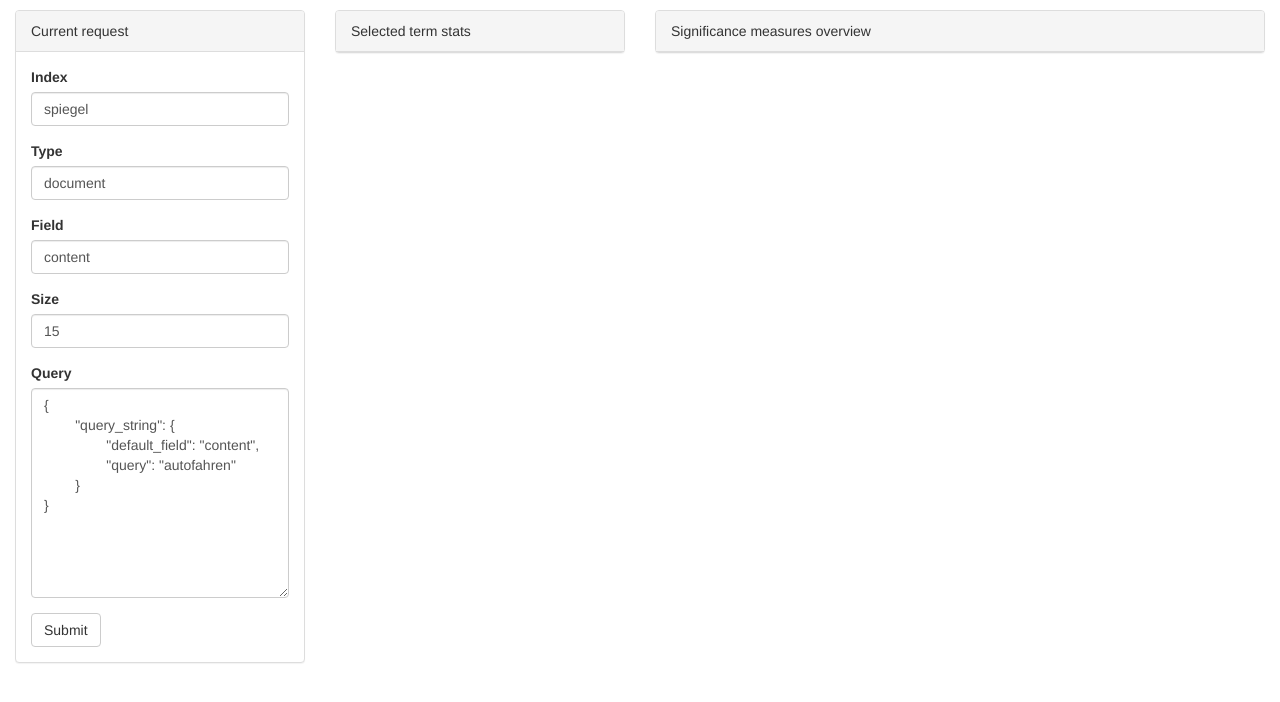
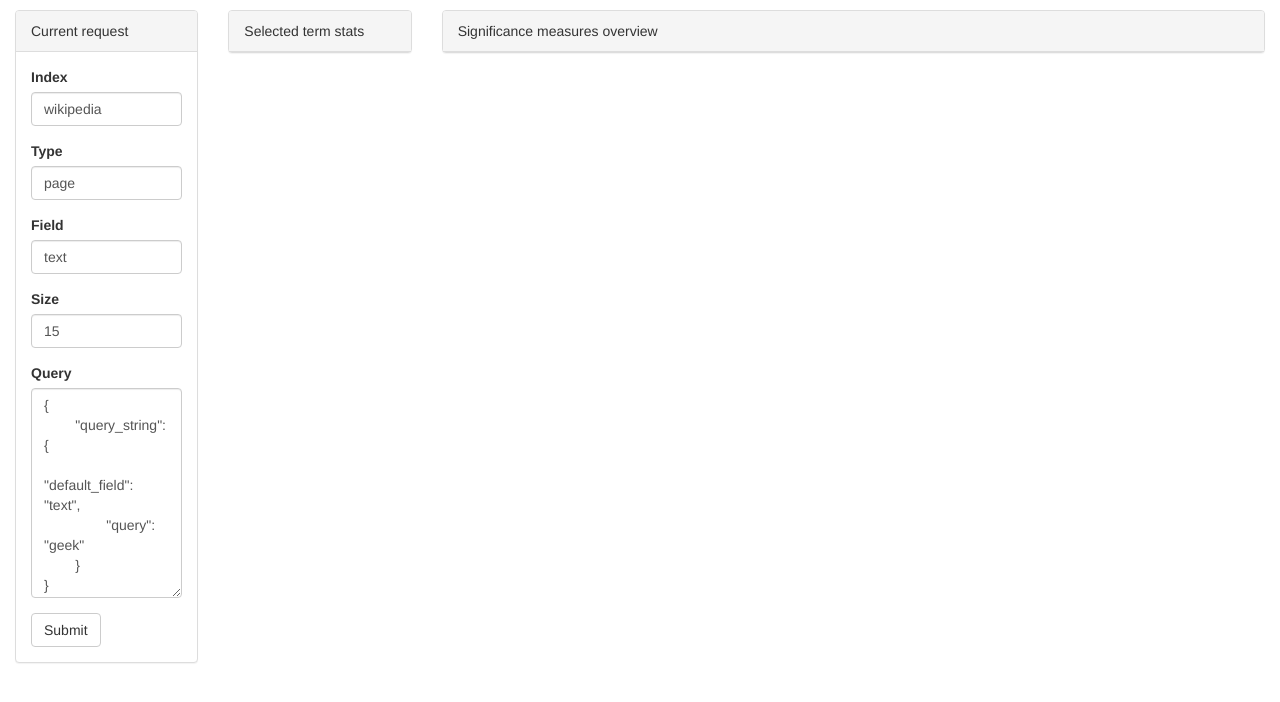
Before and after one commit to hkorte/significance-showcase, a plain HTML site: page src/main/_site/index.html in a window 1280 px wide. Drawn offline with nearby package versions, Linux system fonts and the light colour scheme.

Commit message:
Change default settings in angular app.

```diff
--- a/src/main/_site/index.html
+++ b/src/main/_site/index.html
@@ -10,7 +10,7 @@
 
 <div ng-app="SignificanceShowcase" ng-controller="MainController">
 
-	<div class="col-md-3">
+	<div class="col-md-2">
 		<div class="panel panel-default">
 			<div class="panel-heading">Current request</div>
 			<div class="panel-body">
@@ -40,8 +40,7 @@
 			</div>
 		</div>
 	</div>
-	<!--<select ng-model="selectedIndex" ng-options="obj.name for obj in indices"></select>-->
-	<div class="col-md-3">
+	<div class="col-md-2">
 		<div class="panel panel-default">
 			<div class="panel-heading">Selected term stats</div>
 			<table class="table selectedTerm" ng-show="selectedTerm != null">
@@ -133,7 +132,7 @@
 			</table>
 		</div>
 	</div>
-	<div class="col-md-6">
+	<div class="col-md-8">
 		<div class="panel panel-default">
 			<div class="panel-heading">Significance measures overview</div>
 			<table class="table" ng-show="table.length > 0" id="termTable">
--- a/src/main/_site/js/controllers/main.js
+++ b/src/main/_site/js/controllers/main.js
@@ -1,9 +1,9 @@
 app.controller("MainController", function($scope, $http){
-	$scope.selectedIndex = "spiegel";
-	$scope.selectedType = "document";
-	$scope.selectedField = "content";
+	$scope.selectedIndex = "wikipedia";
+	$scope.selectedType = "page";
+	$scope.selectedField = "text";
 	$scope.selectedSize = 15;
-	$scope.query = "{\n\t\"query_string\": {\n\t\t\"default_field\": \"content\",\n\t\t\"query\": \"autofahren\"\n\t}\n}";
+	$scope.query = "{\n\t\"query_string\": {\n\t\t\"default_field\": \"text\",\n\t\t\"query\": \"geek\"\n\t}\n}";
 	$scope.results = {};
 	$scope.termStats = {};
 	$scope.table = [];
```
